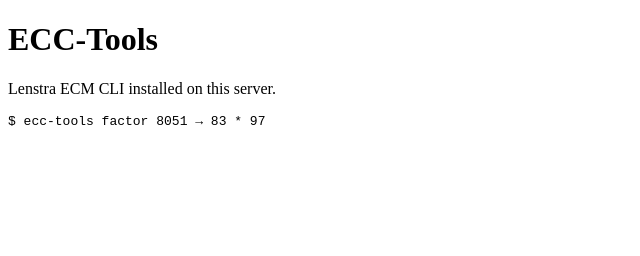
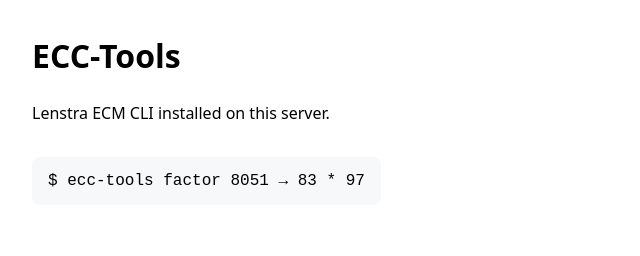
Before and after one commit to onojk/ECC-Tools, a plain HTML site: page web/public/index.html in a window 1280 px wide. Shown: the whole page, without its empty margins (0-640 px from the left). Drawn offline with Linux system fonts and the light colour scheme.

Commit message:
web: add UTF-8 meta + basic styling; fix arrow glyph

```diff
--- a/web/public/index.html
+++ b/web/public/index.html
@@ -1,5 +1,17 @@
 <!doctype html>
-<title>ECC-Tools</title>
-<h1>ECC-Tools</h1>
-<p>Lenstra ECM CLI installed on this server.</p>
-<pre>$ ecc-tools factor 8051 → 83 * 97</pre>
+<html lang="en">
+<head>
+  <meta charset="utf-8" />
+  <meta name="viewport" content="width=device-width, initial-scale=1" />
+  <title>ECC-Tools</title>
+  <style>
+    body { font: 16px/1.5 system-ui, -apple-system, Segoe UI, Roboto, Helvetica, Arial, "Apple Color Emoji","Segoe UI Emoji"; margin: 2rem; }
+    pre  { background: #f6f8fa; padding: .75rem 1rem; border-radius: .5rem; display:inline-block; }
+  </style>
+</head>
+<body>
+  <h1>ECC-Tools</h1>
+  <p>Lenstra ECM CLI installed on this server.</p>
+  <pre>$ ecc-tools factor 8051 → 83 * 97</pre>
+</body>
+</html>
```
